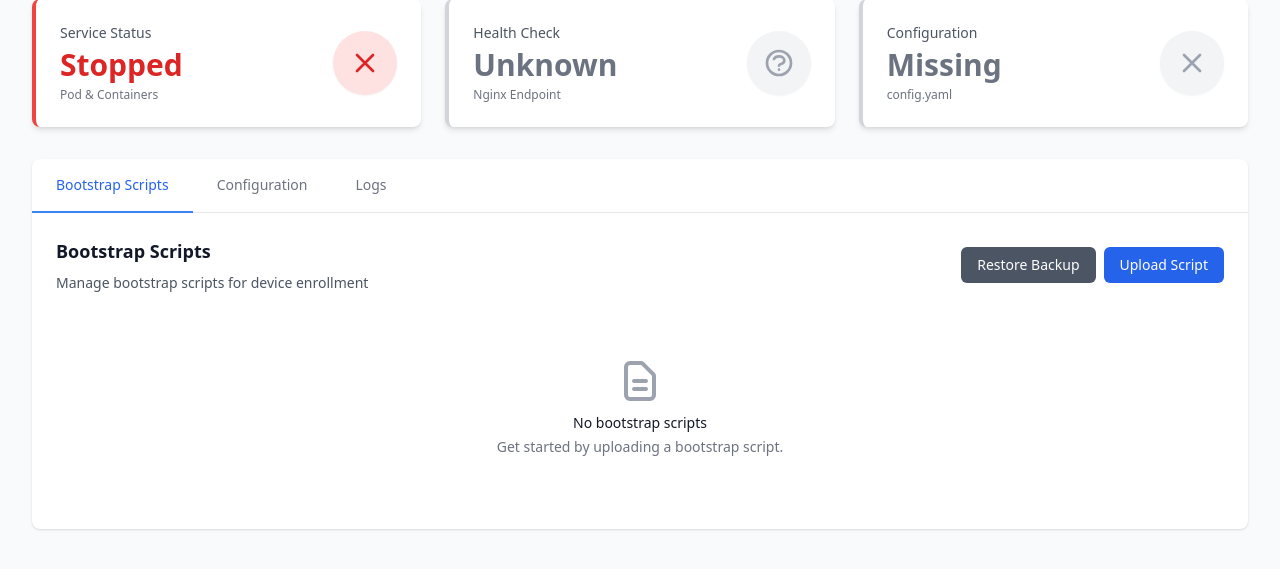
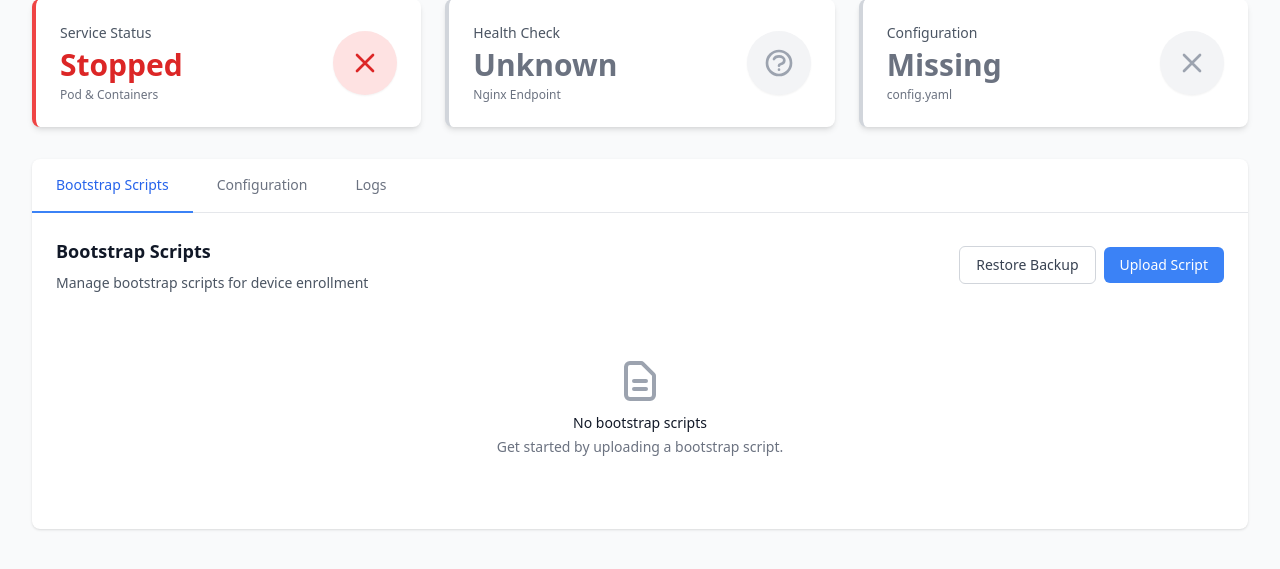
Before and after one commit to coreyhines/ztpbootstrap, a Flask app: page / in a window 1280 px wide. Shown: the part 117-686 px from the top of the page. Run offline with Flask 3, Linux system fonts and the light colour scheme; data that the repository does not hold is empty; some libraries are stand-ins or nearby versions.

Commit message:
Implement softer colors and outline buttons for better visual hierarchy
- Use outline buttons (border only) for secondary actions (View, Rename, Restore Backup, Close, Refresh)
- Use softer filled buttons (blue-500) for primary actions (Set Active, Upload, Restore as Active)
- Use outline red button for Delete (border-red-300, text-red-600, hover:bg-red-50)
- Softer status card colors (green-400/500 instead of green-500/600, lighter backgrounds)
- Reduced shadow intensity (shadow-sm instead of shadow-md)
- Softer active script highlighting (green-300 border, green-50 background)
- More muted icon colors for inactive scripts

```diff
--- a/webui/templates/index.html
+++ b/webui/templates/index.html
@@ -129,10 +129,10 @@
                         </div>
             <div class="flex items-center space-x-2">
                 <button @click="showRestoreDialog = !showRestoreDialog"
-                        class="px-4 py-2 bg-gray-600 text-white rounded-md hover:bg-gray-700 text-sm font-medium transition-colors">
+                        class="px-4 py-2 border border-gray-300 text-gray-700 rounded-md hover:bg-gray-50 text-sm font-medium transition-colors">
                     Restore Backup
                 </button>
-                <label class="px-4 py-2 bg-blue-600 text-white rounded-md hover:bg-blue-700 text-sm font-medium transition-colors cursor-pointer">
+                <label class="px-4 py-2 bg-blue-500 text-white rounded-md hover:bg-blue-600 text-sm font-medium transition-colors cursor-pointer">
                     <input type="file" @change="uploadScript($event)" accept=".py" class="hidden">
                     Upload Script
                 </label>
@@ -164,11 +164,11 @@
                             </select>
                             <div x-show="selectedBackup" class="flex items-center space-x-2">
                     <button @click="restoreBackup(selectedBackup, 'new')"
-                            class="px-4 py-2 bg-gray-600 text-white rounded-md hover:bg-gray-700 text-sm font-medium transition-colors">
+                            class="px-4 py-2 border border-gray-300 text-gray-700 rounded-md hover:bg-gray-50 text-sm font-medium transition-colors">
                         Restore as New Script
                     </button>
                     <button @click="restoreBackup(selectedBackup, 'active')"
-                            class="px-4 py-2 bg-blue-600 text-white rounded-md hover:bg-blue-700 text-sm font-medium transition-colors">
+                            class="px-4 py-2 bg-blue-500 text-white rounded-md hover:bg-blue-600 text-sm font-medium transition-colors">
                         Restore as Active (bootstrap.py)
                     </button>
                             </div>
@@ -177,19 +177,19 @@
 
                     <div class="space-y-3">
                         <template x-for="script in scripts" :key="script.name">
-                            <div class="border rounded-lg p-4 hover:bg-gray-50 hover:shadow-sm transition-shadow"
-                                 :class="script.active ? 'border-green-500 bg-green-50' : 'border-gray-200'">
+                            <div class="border rounded-lg p-4 hover:bg-gray-50 transition-shadow"
+                                 :class="script.active ? 'border-green-300 bg-green-50' : 'border-gray-200'">
                                 <div class="flex items-center justify-between">
                                     <div class="flex items-center space-x-3 flex-1">
                                         <div class="flex-shrink-0">
-                                            <svg class="w-8 h-8" :class="script.active ? 'text-green-600' : 'text-blue-500'" fill="none" stroke="currentColor" viewBox="0 0 24 24">
+                                            <svg class="w-8 h-8" :class="script.active ? 'text-green-500' : 'text-gray-400'" fill="none" stroke="currentColor" viewBox="0 0 24 24">
                                                 <path stroke-linecap="round" stroke-linejoin="round" stroke-width="2" d="M10 20l4-16m4 4l4 4-4 4M6 16l-4-4 4-4"></path>
                                             </svg>
                                         </div>
                                         <div class="flex-1">
                                             <div class="flex items-center space-x-2">
                                                 <h3 class="font-semibold text-gray-900" x-text="script.name"></h3>
-                                                <span x-show="script.active" class="px-2 py-0.5 bg-green-100 text-green-800 text-xs font-medium rounded">Active</span>
+                                                <span x-show="script.active" class="px-2 py-0.5 bg-green-50 text-green-700 border border-green-200 text-xs font-medium rounded">Active</span>
                                             </div>
                                             <p class="text-sm text-gray-500" x-text="formatSize(script.size) + ' • Modified ' + formatDate(script.modified)"></p>
                                         </div>
@@ -197,7 +197,7 @@
                                     <div class="flex items-center space-x-1">
                                         <!-- View Button with icon on right -->
                                         <button @click="viewScript(script.name)"
-                                                class="px-3 py-1.5 bg-gray-600 text-white rounded-md hover:bg-gray-700 text-xs font-medium transition-colors flex items-center space-x-1.5">
+                                                class="px-3 py-1.5 border border-gray-300 text-gray-700 rounded-md hover:bg-gray-50 text-xs font-medium transition-colors flex items-center space-x-1.5">
                                             <span>View</span>
                                             <svg class="w-4 h-4" fill="none" stroke="currentColor" viewBox="0 0 24 24">
                                                 <path stroke-linecap="round" stroke-linejoin="round" stroke-width="2" d="M15 12a3 3 0 11-6 0 3 3 0 016 0z"></path>
@@ -207,7 +207,7 @@
 
                                         <!-- Set Active Button with icon on right -->
                                         <button x-show="!script.active" @click="setActiveScript(script.name)"
-                                                class="px-3 py-1.5 bg-blue-600 text-white rounded-md hover:bg-blue-700 text-xs font-medium transition-colors flex items-center space-x-1.5">
+                                                class="px-3 py-1.5 bg-blue-500 text-white rounded-md hover:bg-blue-600 text-xs font-medium transition-colors flex items-center space-x-1.5">
                                             <span>Set Active</span>
                                             <svg class="w-4 h-4" fill="none" stroke="currentColor" viewBox="0 0 24 24">
                                                 <path stroke-linecap="round" stroke-linejoin="round" stroke-width="2" d="M5 13l4 4L19 7"></path>
@@ -216,7 +216,7 @@
 
                                         <!-- Rename Button with icon on right -->
                                         <button x-show="!script.active" @click="renameScript(script.name)"
-                                                class="px-3 py-1.5 bg-gray-600 text-white rounded-md hover:bg-gray-700 text-xs font-medium transition-colors flex items-center space-x-1.5">
+                                                class="px-3 py-1.5 border border-gray-300 text-gray-700 rounded-md hover:bg-gray-50 text-xs font-medium transition-colors flex items-center space-x-1.5">
                                             <span>Rename</span>
                                             <svg class="w-4 h-4" fill="none" stroke="currentColor" viewBox="0 0 24 24">
                                                 <path stroke-linecap="round" stroke-linejoin="round" stroke-width="2" d="M11 5H6a2 2 0 00-2 2v11a2 2 0 002 2h11a2 2 0 002-2v-5m-1.414-9.414a2 2 0 112.828 2.828L11.828 15H9v-2.828l8.586-8.586z"></path>
@@ -226,7 +226,7 @@
                                         <!-- Delete Button with icon on right -->
                                         <button x-show="!script.active"
                                                 @click="deleteScript(script.name)"
-                                                class="px-3 py-1.5 bg-red-600 text-white rounded-md hover:bg-red-700 text-xs font-medium transition-colors flex items-center space-x-1.5">
+                                                class="px-3 py-1.5 border border-red-300 text-red-600 rounded-md hover:bg-red-50 text-xs font-medium transition-colors flex items-center space-x-1.5">
                                             <span>Delete</span>
                                             <svg class="w-4 h-4" fill="none" stroke="currentColor" viewBox="0 0 24 24">
                                                 <path stroke-linecap="round" stroke-linejoin="round" stroke-width="2" d="M19 7l-.867 12.142A2 2 0 0116.138 21H7.862a2 2 0 01-1.995-1.858L5 7m5 4v6m4-6v6m1-10V4a1 1 0 00-1-1h-4a1 1 0 00-1 1v3M4 7h16"></path>
@@ -298,11 +298,11 @@
                     <pre class="text-sm text-green-400 font-mono whitespace-pre-wrap" x-text="viewingScript?.content || ''"></pre>
                 </div>
                 <div class="mt-4 flex justify-end space-x-2">
-                    <button @click="showScriptModal = false" class="px-4 py-2 bg-gray-600 text-white rounded-md hover:bg-gray-700 text-sm font-medium">
+                    <button @click="showScriptModal = false" class="px-4 py-2 border border-gray-300 text-gray-700 rounded-md hover:bg-gray-50 text-sm font-medium">
                         Close
                     </button>
                     <button x-show="viewingScript && !viewingScript.active" @click="setActiveScript(viewingScript.name); showScriptModal = false"
-                            class="px-4 py-2 bg-blue-600 text-white rounded-md hover:bg-blue-700 text-sm font-medium">
+                            class="px-4 py-2 bg-blue-500 text-white rounded-md hover:bg-blue-600 text-sm font-medium">
                         Set Active
                     </button>
                 </div>
```
